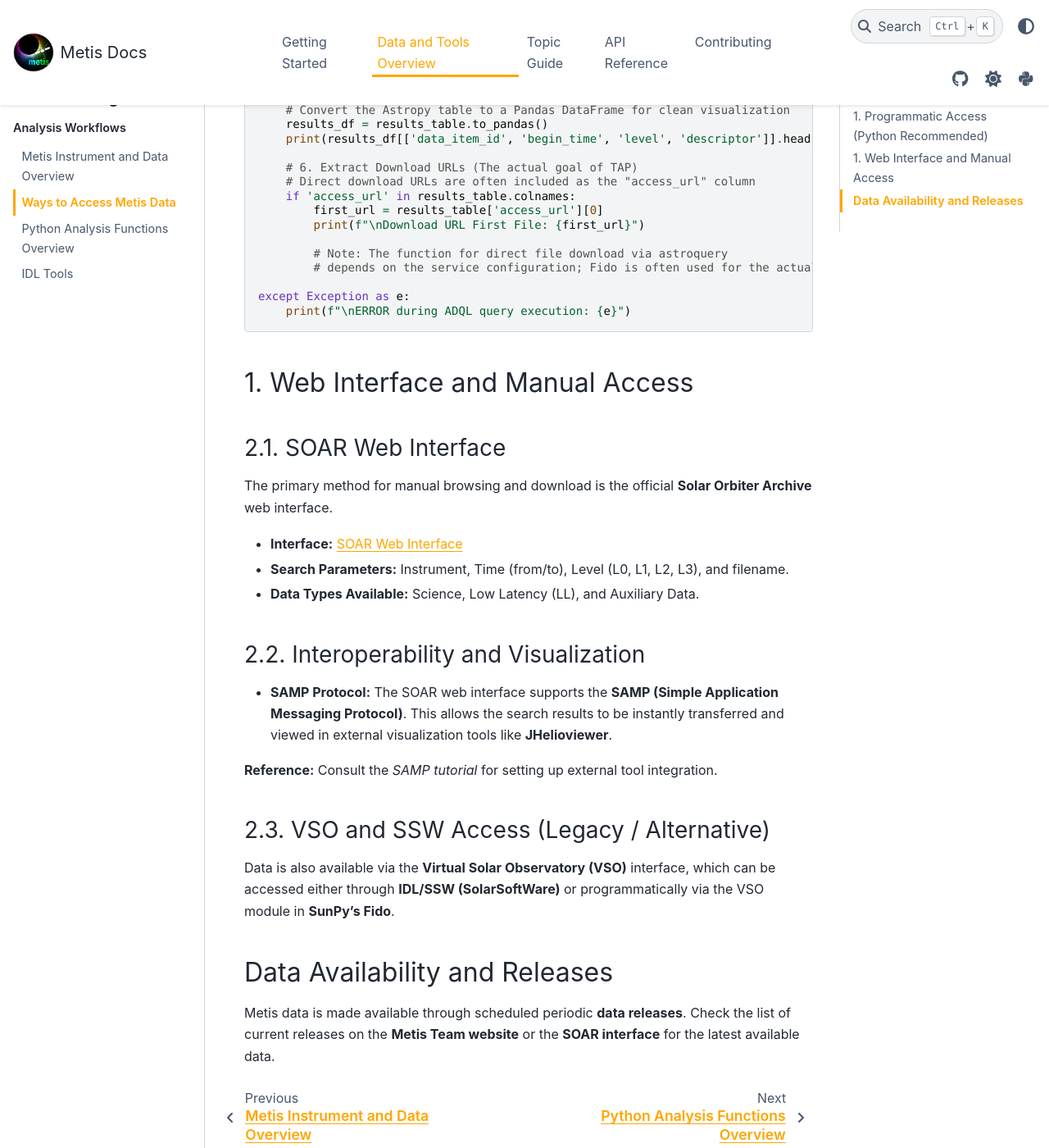
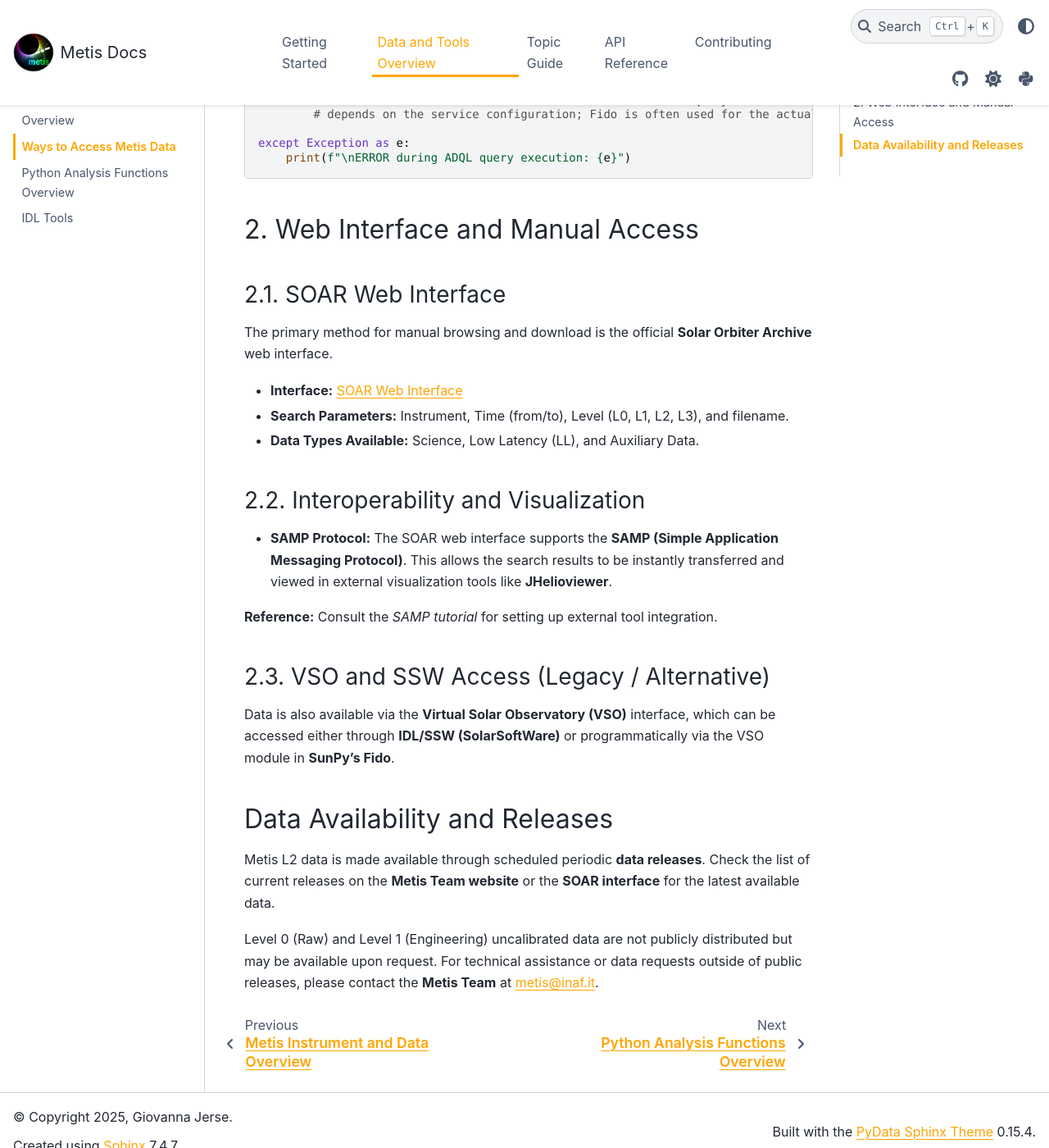
Before and after one commit to gjerse/metis-docs, a Sphinx documentation site: the page built from source/data_overview/data_access.rst, in a window 1280 px wide and 1400 px high, scrolled down 2470 px. Shown: the whole window at 82% size. Built offline with Sphinx 7.4.7 and the PyData theme 0.15.4, drawn with Linux system fonts in a browser that asks for light colours; pages that are not in the unit, such as notebooks, are missing from menus; some of the changed text lies outside the part shown.

Commit message:
added files

```diff
--- a/source/data_overview/data_access.rst
+++ b/source/data_overview/data_access.rst
@@ -3,13 +3,6 @@ Ways to Access Metis Data
 =========================
 
 This page details the available methods for accessing and downloading Metis data products from the **Solar Orbiter Archive (SOAR)**.
-
-**Metis Data Availability**
-
-Metis L2 data are available through the Solar Orbiter Archive.
-
-Level 0 (Raw) and Level 1 (Engineering) uncalibrated data are not publicly distributed but may be available upon request.
-For technical assistance or data requests outside of public releases, please contact the **Metis Team** at `metis@inaf.it <mailto:metis@inaf.it>`_.
 
 
 1. Programmatic Access (Python Recommended)
@@ -125,7 +118,7 @@ PyVO simplifies this process in the Python environment, providing the necessary
 
 
 
-1. Web Interface and Manual Access
+2. Web Interface and Manual Access
 ----------------------------------
 
 2.1. SOAR Web Interface
@@ -156,5 +149,8 @@ Data is also available via the **Virtual Solar Observatory (VSO)** interface, wh
 Data Availability and Releases
 --------------------------------
 
-Metis data is made available through scheduled periodic **data releases**.
+Metis L2 data is made available through scheduled periodic **data releases**.
 Check the list of current releases on the **Metis Team website** or the **SOAR interface** for the latest available data.
+
+Level 0 (Raw) and Level 1 (Engineering) uncalibrated data are not publicly distributed but may be available upon request.
+For technical assistance or data requests outside of public releases, please contact the **Metis Team** at `metis@inaf.it <mailto:metis@inaf.it>`_.
```
